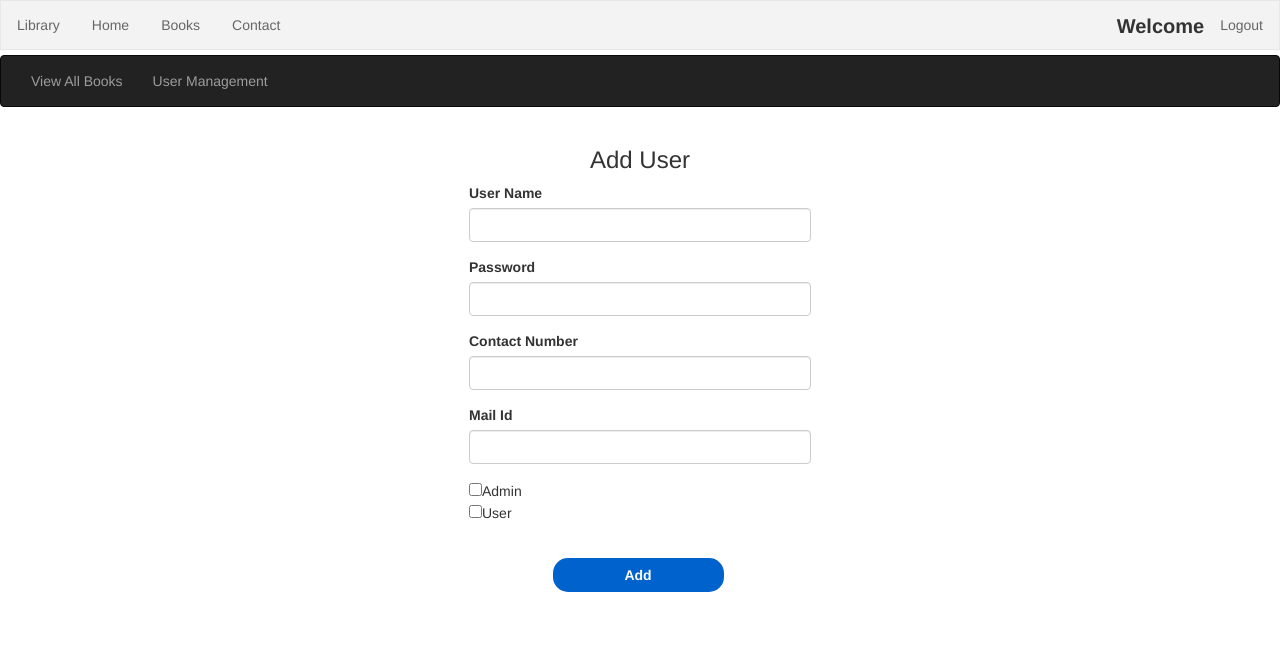
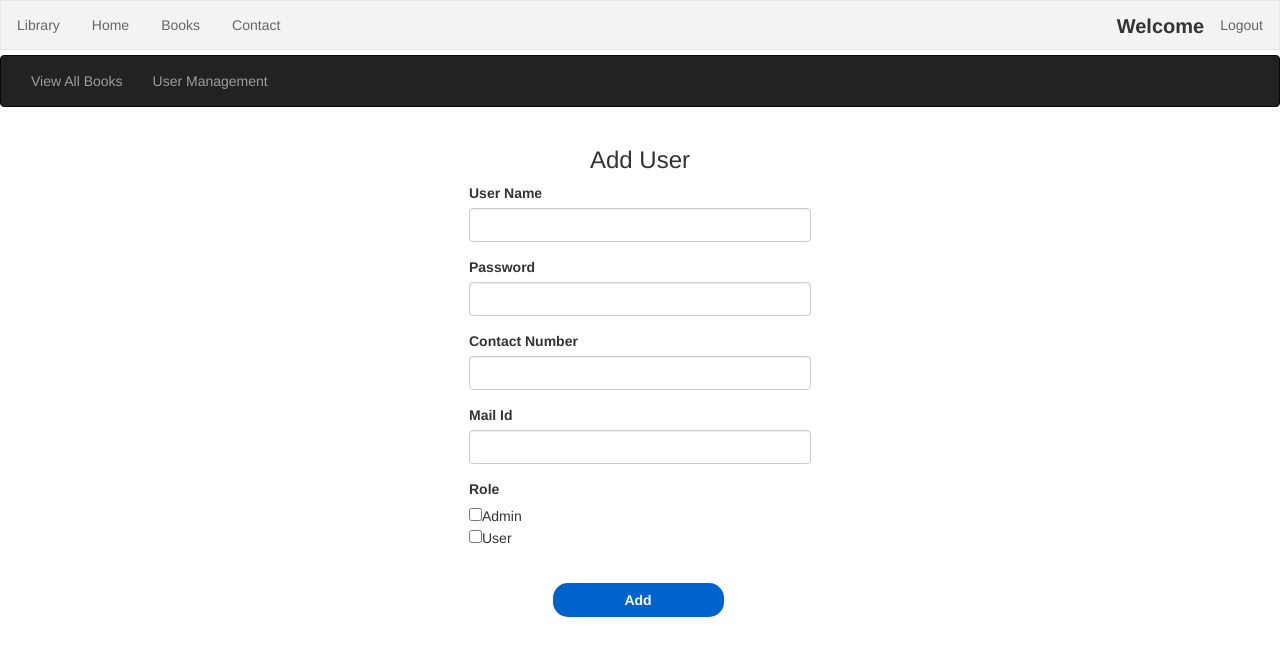
Before and after one commit to KelamBasavaiah/Angular8LibraryManagement, an Angular app: page /main/Admin/addUser in a window 1280 px wide. Shown: the top 656 px of the page. Built offline with nearby package versions, Linux system fonts and the light colour scheme.

Commit message:
Update add-user.component.html

```diff
--- a/src/app/Components/add-user/add-user.component.html
+++ b/src/app/Components/add-user/add-user.component.html
@@ -58,8 +58,8 @@
 
 
                 <div class="form-group alignname">
-                    <!-- <label >Role</label><br>
-                    <select class="form-control" (click)="changeRoleToName()" formControlName="role"  [(ngModel)]="this.userDetails.role">
+                    <label >Role</label><br>
+                    <!-- <select class="form-control" (click)="changeRoleToName()" formControlName="role"  [(ngModel)]="this.userDetails.role">
                         <option default selected [value]="userDetails.role" >{{rolename}}</option>
                         <option *ngIf="userDetails.role !==0 " value="0" >AdminUser</option>
                         <option *ngIf="userDetails.role !== 1" value="1">Admin</option>
```
